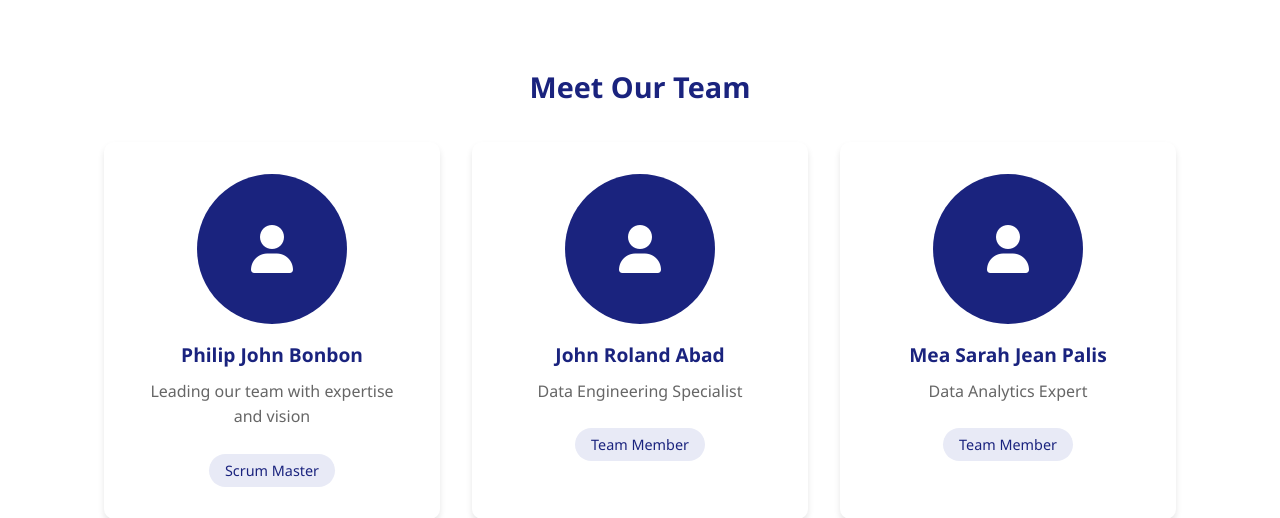
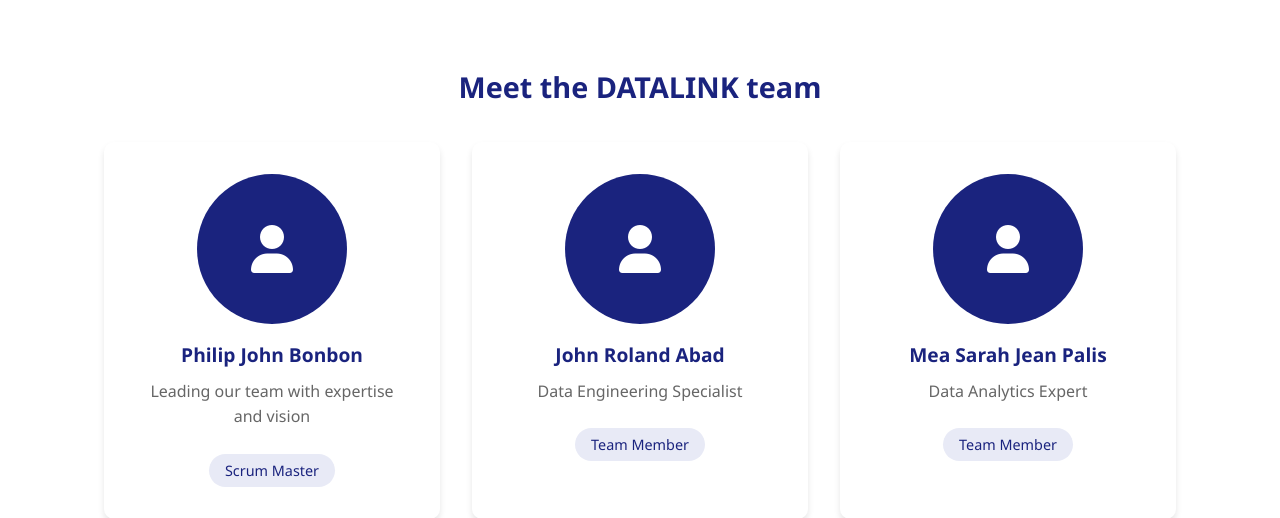
Before and after one commit to pjjj23/SIA-FINALS, a Django app: page /user/about in a window 1280 px wide. Shown: the part 544-1062 px from the top of the page. Run offline with Django 5.2, Linux system fonts and the light colour scheme.

Commit message:
aboutUsUpdates

```diff
--- a/myapp/templates/about.html
+++ b/myapp/templates/about.html
@@ -214,7 +214,7 @@
 
     <main class="main-content">
         <section class="section" data-aos="fade-up">
-            <h3>Meet Our Team</h3>
+            <h3>Meet the DATALINK team</h3>
             <div class="team-grid">
                 <div class="team-member">
                     <div class="member-avatar">
```
